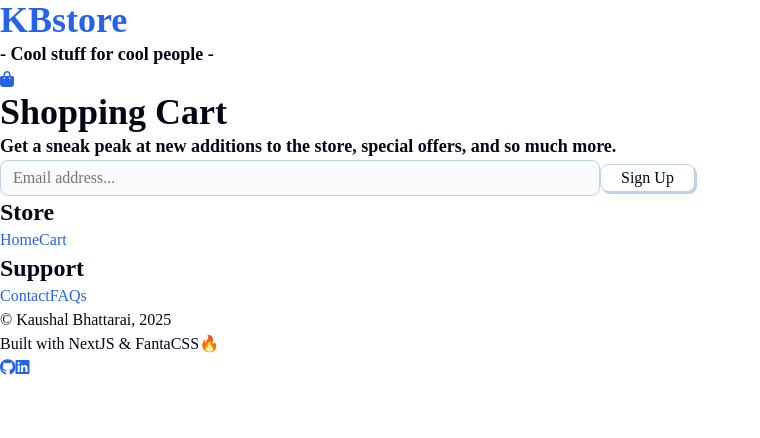
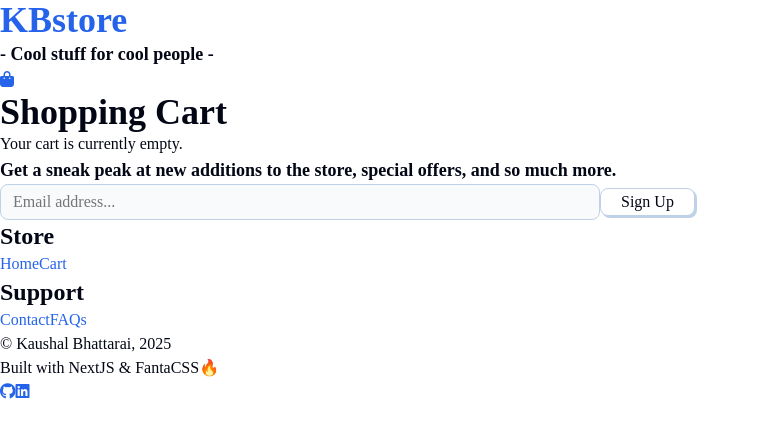
Before and after one commit to imkaushal10/KbStore, a Next.js app: page /cart in a window 1280 px wide. Shown: the top 438 px of the page, without its empty margins (0-760 px from the left). Built offline with nearby package versions, Linux system fonts and the light colour scheme; a web font is replaced by a local one.

Commit message:
Add message to indicate empty cart in CartPage component

```diff
--- a/app/cart/page.js
+++ b/app/cart/page.js
@@ -2,6 +2,7 @@ export default function CartPage() {
   return (
     <div>
         <h1>Shopping Cart</h1>
+        <p>Your cart is currently empty.</p>
     </div>
   );
 }
```
